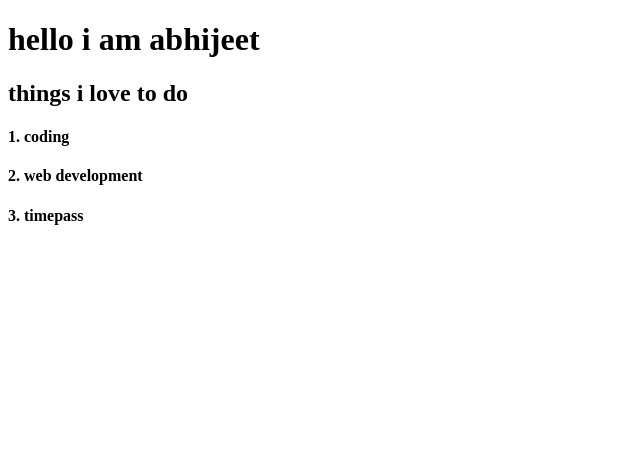
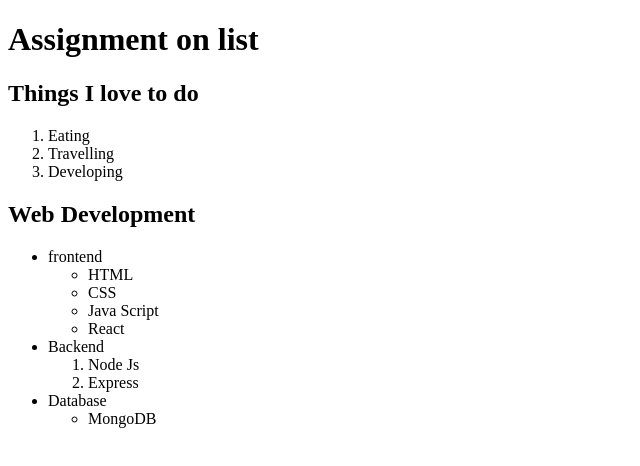
Before and after one commit to AbhiKulshrestha007/web-verse, a plain HTML site: page index.html in a window 1280 px wide. Shown: the whole page, without its empty margins (0-640 px from the left). Drawn offline with Linux system fonts and the light colour scheme.

Commit message:
final assignment file uploaded

```diff
--- a/index.html
+++ b/index.html
@@ -6,17 +6,34 @@
         conent="IE=edge">
         <meta name="viewpoint"
         content="width=device-width initial-scale=1.o">
-        <title>document</title>
+        <title>Web Development-asssignment 1</title>
     </head>
     <body>
-        <h1>hello i am abhijeet </h1>
-        <ol></ol>
-        <h2> things i love to do</h2>
-        <h4> 1. coding</h4>
-        <h4> 2. web development</h4>
-        <h4> 3. timepass
-
-        </h4>
-
+        <h1>Assignment on list</h1>
+        <h2>Things I love to do</h2>
+        <ol>
+            <li>Eating</li>
+            <li> Travelling</li>
+            <li> Developing</li>
+        </ol>
+        <h2> Web Development</h2>
+        <ul>
+            <li>frontend</li>
+            <ul>
+                <li>HTML</li>
+                <li>CSS</li>
+                <li>Java Script</li>
+                <li>React</li>
+            </ul>
+            <li>Backend</li>
+            <ol>
+                <li>Node Js</li>
+                <li>Express</li>
+            </ol>
+            <li>Database</li>
+            <ul>
+                <li>MongoDB</li>
+            </ul>
+        </ul>
     </body>
 </html>
```
